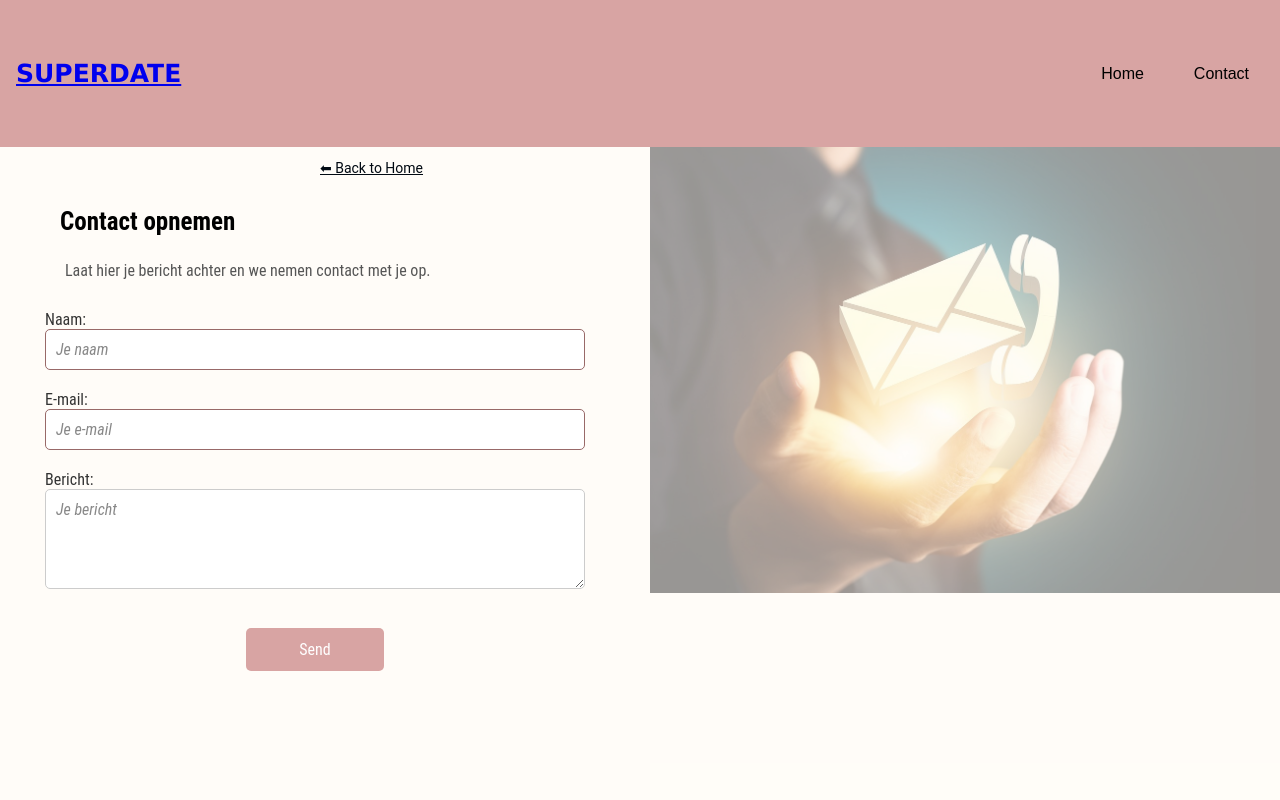
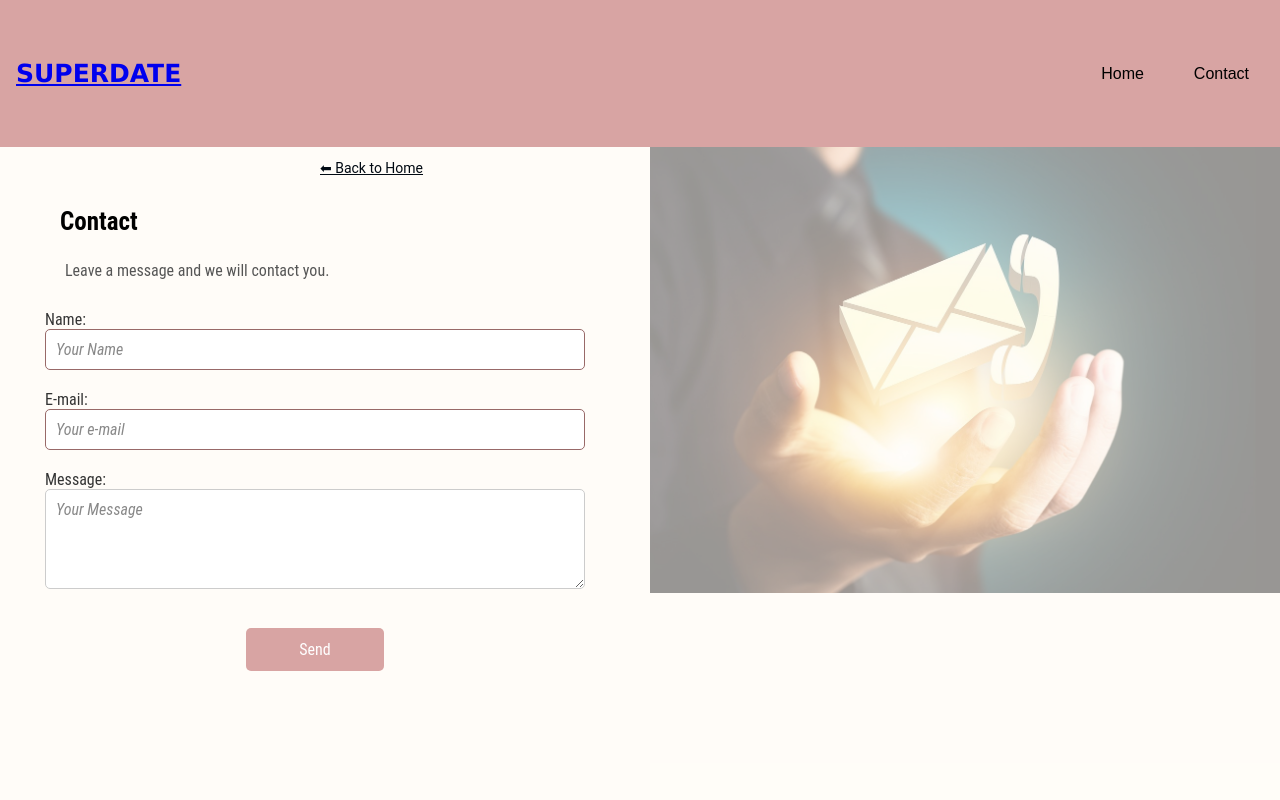
Before and after one commit to MaryLCrea/Eindopdracht-superdate, a React (Create React App) app: page /Contact in a window 1280 px wide. Shown: the top 800 px of the page. Built offline with nearby package versions, Linux system fonts and the light colour scheme.

Commit message:
contact form error

```diff
--- a/src/pages/contact/Contact.js
+++ b/src/pages/contact/Contact.js
@@ -8,29 +8,29 @@ function Contact() {
         <>
             <NavBarHome/>
             <CForm
-                title="Contact opnemen"
-                description="Laat hier je bericht achter en we nemen contact met je op."
+                title="Contact"
+                description="Leave a message and we will contact you."
                 fields={[
                     {
                         name: "name",
-                        label: "Naam",
+                        label: "Name",
                         type: "text",
-                        placeholder: "Je naam",
-                        validation: { required: "Naam is verplicht" }
+                        placeholder: "Your Name",
+                        validation: { required: "Name required" }
                     },
                     {
                         name: "email",
                         label: "E-mail",
                         type: "email",
-                        placeholder: "Je e-mail",
-                        validation: { required: "E-mail is verplicht" }
+                        placeholder: "Your e-mail",
+                        validation: { required: "E-mail is required" }
                     },
                     {
                         name: "message",
-                        label: "Bericht",
+                        label: "Message",
                         type: "textarea",
-                        placeholder: "Je bericht",
-                        validation: { required: "Bericht is verplicht" }
+                        placeholder: "Your Message",
+                        validation: { required: "Message is required" }
                     }
                 ]}
                 submitText="Send"
```
